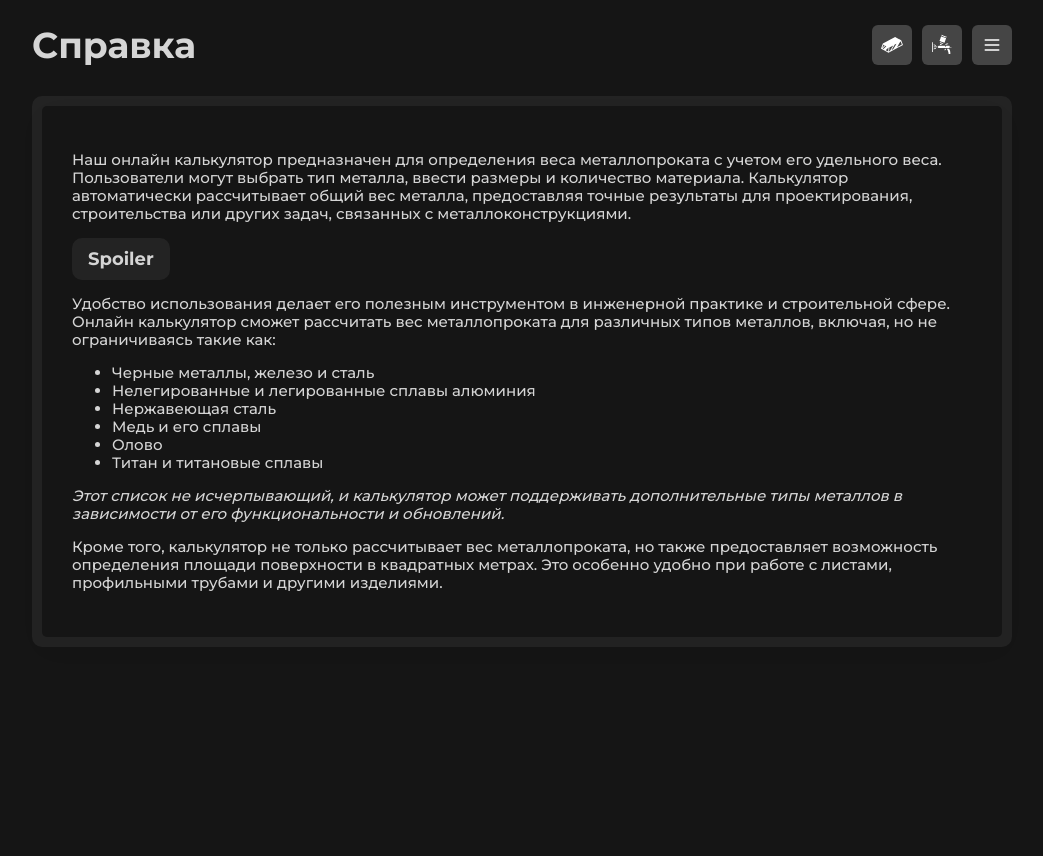
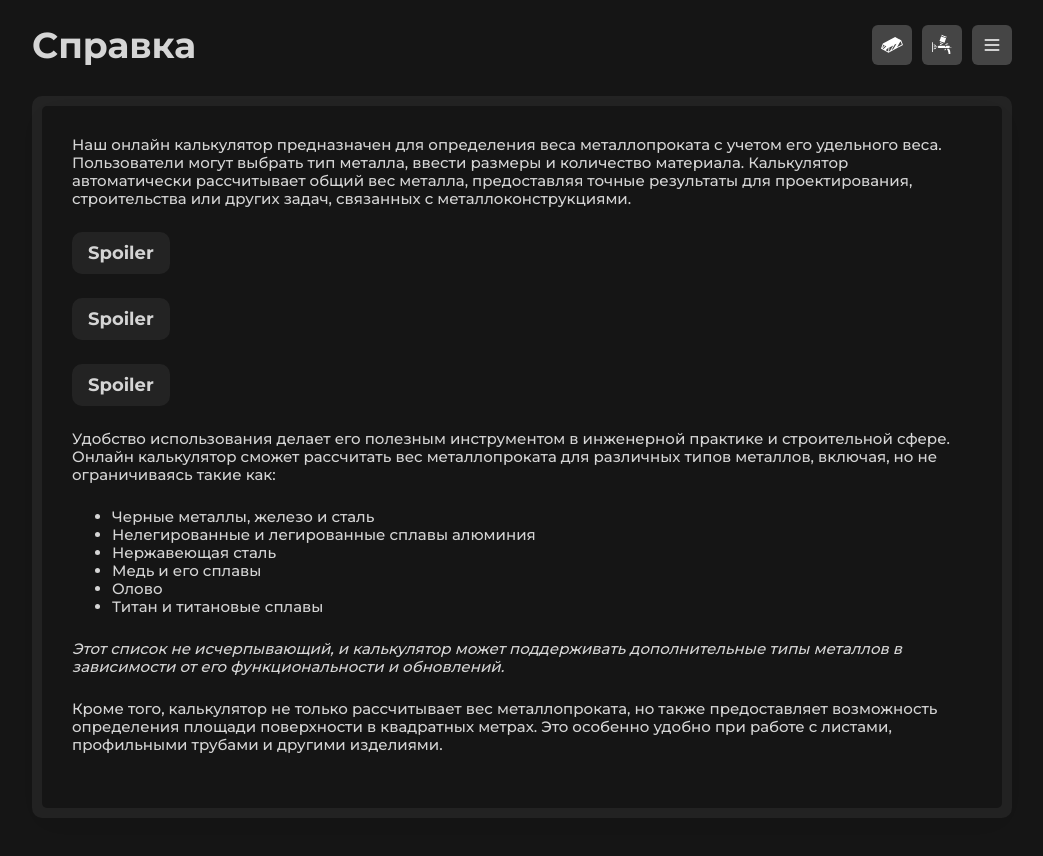
Before and after one commit to STUDIOUMS/Calc-Met, a React (Vite) app: page /info in a window 1280 px wide. Shown: the top 856 px of the page, without its empty margins (118-1161 px from the left). Before the commit the page ends 800 px from the top, so only its background shows below. Built offline with nearby package versions, Linux system fonts and the light colour scheme.

Commit message:
commit 5.2

```diff
--- a/src/global.scss
+++ b/src/global.scss
@@ -12,6 +12,7 @@
   --fs: 15px;
   --gap: 10px;
   --container: 980px;
+  --paragraph: 24px;
 }
 
 
@@ -58,6 +59,9 @@ body {
   &.night {
     background: #151515;
   }
+}
+p, ol, ul {
+  margin: 0 0 var(--paragraph);
 }
 .text-center { text-align: center; }
 .text-right { text-align: right; }
--- a/src/pages/InfoPage.tsx
+++ b/src/pages/InfoPage.tsx
@@ -10,6 +10,13 @@ const InfoPage: React.FC = () => {
           <p>Наш онлайн калькулятор предназначен для определения веса металлопроката с учетом его удельного веса. Пользователи могут выбрать тип металла, ввести размеры и количество материала. Калькулятор автоматически рассчитывает общий вес металла, предоставляя точные результаты для проектирования, строительства или других задач, связанных с металлоконструкциями.</p>
           <Spoiler title="Spoiler">
             <p>Lorem ipsum dolor sit amet consectetur, adipisicing elit. Amet consectetur officiis sed corrupti! Nam consequatur obcaecati qui dolorem perferendis vitae, animi dignissimos, sapiente aut sit fugiat ducimus odio voluptatibus asperiores!</p>
+            <p>Lorem ipsum dolor sit amet consectetur, adipisicing elit. Amet consectetur officiis sed corrupti! Nam consequatur obcaecati qui dolorem perferendis vitae, animi dignissimos, sapiente aut sit fugiat ducimus odio voluptatibus asperiores!</p>
+            <p>Lorem ipsum dolor sit amet consectetur, adipisicing elit. Amet consectetur officiis sed corrupti! Nam consequatur obcaecati qui dolorem perferendis vitae, animi dignissimos, sapiente aut sit fugiat ducimus odio voluptatibus asperiores!</p>
+          </Spoiler>
+          <Spoiler title="Spoiler">
+            <p>Lorem ipsum dolor sit amet consectetur, adipisicing elit. Amet consectetur officiis sed corrupti! Nam consequatur obcaecati qui dolorem perferendis vitae, animi dignissimos, sapiente aut sit fugiat ducimus odio voluptatibus asperiores!</p>
+          </Spoiler>
+          <Spoiler title="Spoiler">
             <p>Lorem ipsum dolor sit amet consectetur, adipisicing elit. Amet consectetur officiis sed corrupti! Nam consequatur obcaecati qui dolorem perferendis vitae, animi dignissimos, sapiente aut sit fugiat ducimus odio voluptatibus asperiores!</p>
             <p>Lorem ipsum dolor sit amet consectetur, adipisicing elit. Amet consectetur officiis sed corrupti! Nam consequatur obcaecati qui dolorem perferendis vitae, animi dignissimos, sapiente aut sit fugiat ducimus odio voluptatibus asperiores!</p>
           </Spoiler>
--- a/src/ui/Spoiler.tsx
+++ b/src/ui/Spoiler.tsx
@@ -7,6 +7,9 @@ interface ISpoiler {
 }
 
 // Styles
+const SpoilerBody = styled.div`
+  margin: 0 0 var(--paragraph);
+`
 const Head = styled.button`
   background: var(--color-bg);
   border: 0;
@@ -25,21 +28,23 @@ const Hidden = styled.div<{ $height: number, $open: boolean }>`
   overflow: hidden;
   transition: height 100ms linear;
 `
-const HiddenInner = styled.div``
+const HiddenInner = styled.div`
+  padding-top: 16px;
+`
 
 const Spoiler: React.FC<ISpoiler> = ({ children, title }) => {
   const [desc, setDesc] = useState<boolean>(false)
   const ref = useRef<HTMLDivElement>(null)
 
   return (
-    <div>
+    <SpoilerBody>
       <Head onClick={() => setDesc(!desc)}>{title}</Head>
       <Hidden $open={desc} $height={ref.current?.clientHeight!}>
         <HiddenInner ref={ref}>
           {children}
         </HiddenInner>
       </Hidden>
-    </div>
+    </SpoilerBody>
   )
 }
 
```
